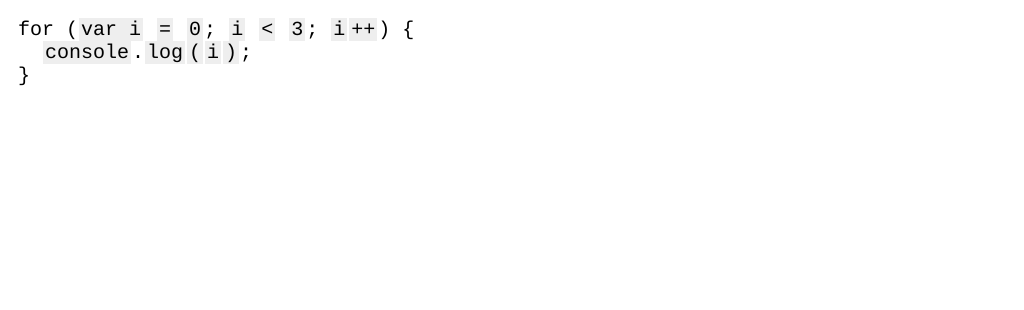
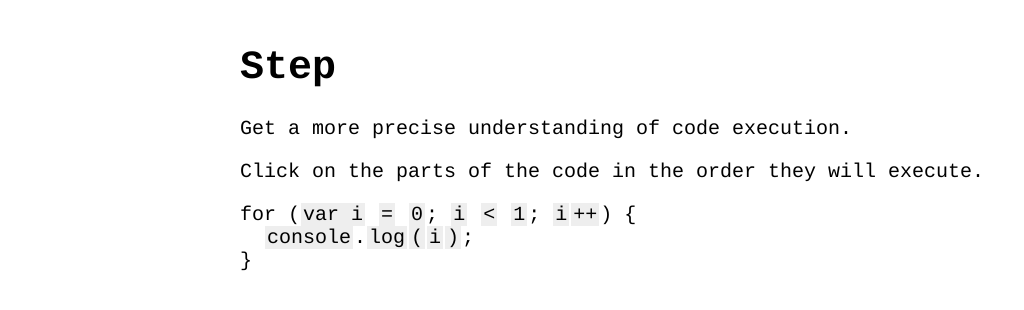
Before and after one commit to maryrosecook/step, a plain HTML site: page index.html in a window 1280 px wide. Shown: the whole page, without its empty margins (0-1024 px from the left). Drawn offline with nearby package versions, Linux system fonts and the light colour scheme.

Commit message:
Lay out more nicely

```diff
--- a/index.css
+++ b/index.css
@@ -2,6 +2,9 @@ body {
   font-family: courier;
   font-size: 20px;
   padding: 10px;
+  max-width: 800px;
+  margin-left: auto;
+  margin-right: auto;
 }
 
 .line {
--- a/index.html
+++ b/index.html
@@ -1,22 +1,30 @@
 <!DOCTYPE html>
 <html>
   <head>
-    <title>title</title>
+    <title>Step</title>
+
     <meta name="viewport" content="width=device-width, initial-scale=1.0">
+
     <link rel="stylesheet" href="index.css">
+
     <script src="http://code.jquery.com/jquery.js"></script>
     <script src="index.js"></script>
   </head>
   <body>
+    <h1>Step</h1>
+
+    <p>Get a more precise understanding of code execution.</p>
+
+    <p>Click on the parts of the code in the order they will execute.</p>
 
     <span class="line">
-      <span>for</span> (<span class="ins i-0">var i</span> <span class="ins i-2">=</span> <span class="ins i-1">0</span>; <span class="ins i-3">i</span> <span class="ins i-5">&lt;</span> <span class="ins i-4">3</span>; <span class="ins i-6">i</span><span class="ins i-7">++</span>) {
+      <span>for</span> (<span class="ins i-0">var i</span> <span class="ins i-2">=</span> <span class="ins i-1">0</span>; <span class="ins i-3">i</span> <span class="ins i-5">&lt;</span> <span class="ins i-4">1</span>; <span class="ins i-6">i</span><span class="ins i-7">++</span>) {
     </span>
 
     <span class="line"><span class="i">&nbsp;&nbsp;</span><span class="ins i-8">console</span>.<span class="ins i-9">log</span><span class="ins i-11">(</span><span class="ins i-10">i</span><span class="ins i-11">)</span>;</span>
 
     <span class="line">}</span>
 
-    <div id="complete">Done!</div>
+    <p id="complete">Done!</p>
   </body>
 </html>
```
